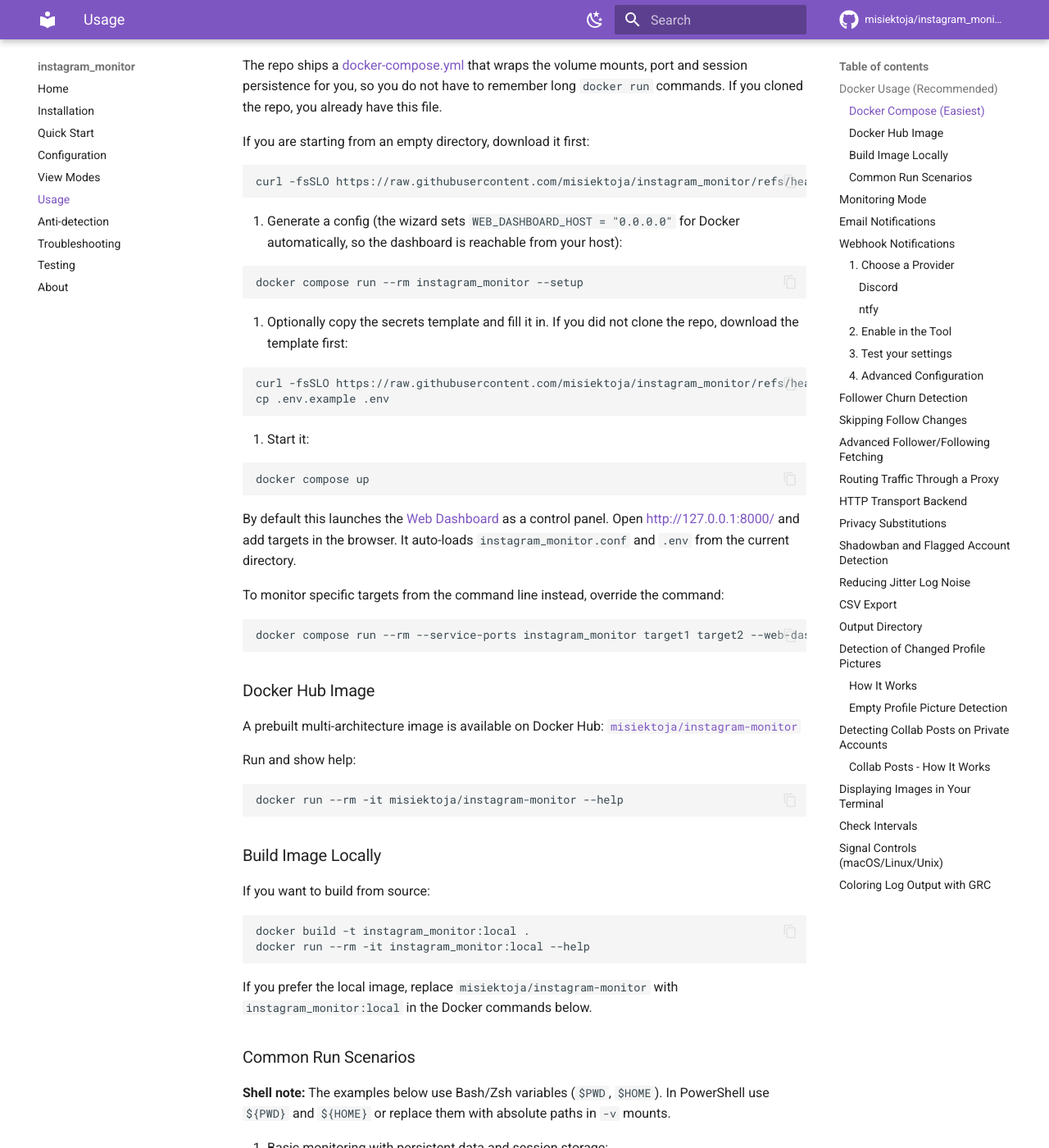
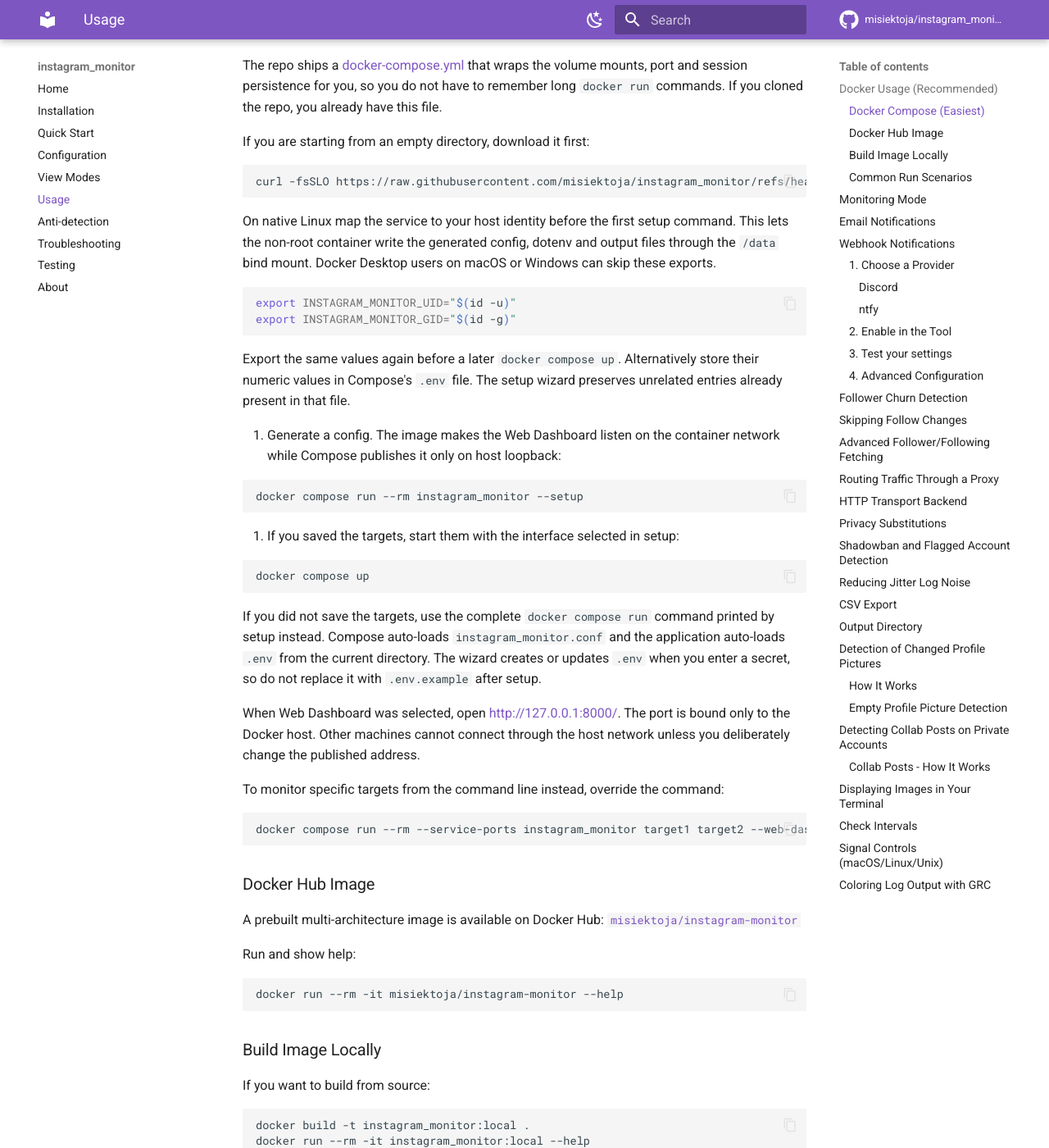
Before and after one commit to misiektoja/instagram_monitor, an MkDocs documentation site: the page built from docs/usage.md, in a window 1280 px wide and 1400 px high, scrolled down 293 px. Shown: the whole window at 82% size. Built offline with MkDocs 1.6.1 and Material for MkDocs 9.7.7, drawn with Linux system fonts in a browser that asks for light colours; comment, search, counter and statistics services are not loaded; some of the changed text lies outside the part shown.

Commit message:
docs(usage): harden Docker workflows

````diff
--- a/docs/usage.md
+++ b/docs/usage.md
@@ -16,26 +16,30 @@
 curl -fsSLO https://raw.githubusercontent.com/misiektoja/instagram_monitor/refs/heads/main/docker-compose.yml
 ```
 
-1. Generate a config (the wizard sets `WEB_DASHBOARD_HOST = "0.0.0.0"` for Docker automatically, so the dashboard is reachable from your host):
+On native Linux map the service to your host identity before the first setup command. This lets the non-root container write the generated config, dotenv and output files through the `/data` bind mount. Docker Desktop users on macOS or Windows can skip these exports.
+
+```sh
+export INSTAGRAM_MONITOR_UID="$(id -u)"
+export INSTAGRAM_MONITOR_GID="$(id -g)"
+```
+
+Export the same values again before a later `docker compose up`. Alternatively store their numeric values in Compose's `.env` file. The setup wizard preserves unrelated entries already present in that file.
+
+1. Generate a config. The image makes the Web Dashboard listen on the container network while Compose publishes it only on host loopback:
 
 ```sh
 docker compose run --rm instagram_monitor --setup
 ```
 
-2. Optionally copy the secrets template and fill it in. If you did not clone the repo, download the template first:
-
-```sh
-curl -fsSLO https://raw.githubusercontent.com/misiektoja/instagram_monitor/refs/heads/main/.env.example
-cp .env.example .env
-```
-
-3. Start it:
+2. If you saved the targets, start them with the interface selected in setup:
 
 ```sh
 docker compose up
 ```
 
-By default this launches the [Web Dashboard](view-modes.md#web-dashboard-mode) as a control panel. Open [http://127.0.0.1:8000/](http://127.0.0.1:8000/) and add targets in the browser. It auto-loads `instagram_monitor.conf` and `.env` from the current directory.
+If you did not save the targets, use the complete `docker compose run` command printed by setup instead. Compose auto-loads `instagram_monitor.conf` and the application auto-loads `.env` from the current directory. The wizard creates or updates `.env` when you enter a secret, so do not replace it with `.env.example` after setup.
+
+When Web Dashboard was selected, open [http://127.0.0.1:8000/](http://127.0.0.1:8000/). The port is bound only to the Docker host. Other machines cannot connect through the host network unless you deliberately change the published address.
 
 To monitor specific targets from the command line instead, override the command:
 
@@ -69,12 +73,12 @@
 <a id="common-run-scenarios"></a>
 ### Common Run Scenarios
 
-**Shell note:** The examples below use Bash/Zsh variables (`$PWD`, `$HOME`). In PowerShell use `${PWD}` and `${HOME}` or replace them with absolute paths in `-v` mounts.
+**Shell note:** The examples below use Bash/Zsh variables (`$PWD`, `$HOME`) and map the container to the current macOS or Linux identity. In PowerShell omit `--user "$(id -u):$(id -g)"`, use `${PWD}` and `${HOME}` and remove the `:z` suffix if your runtime rejects it. The image's default non-root identity is used on Windows.
 
 1. Basic monitoring with persistent data and session storage:
 
 ```sh
-docker run --rm -it --init -v "$PWD:/data" -v instagram_monitor_session:/home/instagram/.config/instaloader misiektoja/instagram-monitor <target_insta_user>
+docker run --rm -it --init --user "$(id -u):$(id -g)" -v "$PWD:/data:z" -v instagram_monitor_session:/home/instagram/.config/instaloader misiektoja/instagram-monitor <target_insta_user>
 ```
 
 This keeps generated files in your current directory and keeps Instaloader sessions in the Docker volume `instagram_monitor_session`.
@@ -82,15 +86,15 @@
 2. Use config file and dotenv from your current directory:
 
 ```sh
-docker run --rm -it --init -v "$PWD:/data" -v instagram_monitor_session:/home/instagram/.config/instaloader misiektoja/instagram-monitor <target_insta_user> --config-file /data/instagram_monitor.conf --env-file /data/.env
+docker run --rm -it --init --user "$(id -u):$(id -g)" -v "$PWD:/data:z" -v instagram_monitor_session:/home/instagram/.config/instaloader misiektoja/instagram-monitor <target_insta_user> --config-file /data/instagram_monitor.conf --env-file /data/.env
 ```
 
 3. Run Web Dashboard and access it from host browser:
 
-Set `WEB_DASHBOARD_HOST = "0.0.0.0"` in `instagram_monitor.conf`, then run:
+The official image automatically makes a loopback-configured dashboard listen on the container network. Publish it only on host loopback:
 
 ```sh
-docker run --rm -it --init -v "$PWD:/data" -v instagram_monitor_session:/home/instagram/.config/instaloader -p 8000:8000 misiektoja/instagram-monitor <target_insta_user> --web-dashboard
+docker run --rm -it --init --user "$(id -u):$(id -g)" -v "$PWD:/data:z" -v instagram_monitor_session:/home/instagram/.config/instaloader -p 127.0.0.1:8000:8000 misiektoja/instagram-monitor <target_insta_user> --web-dashboard
 ```
 
 Open [http://127.0.0.1:8000/](http://127.0.0.1:8000/) on your host.
@@ -98,16 +102,30 @@
 4. Import Firefox session cookies on Linux host:
 
 ```sh
-docker run --rm -it --init -v "$PWD:/data" -v instagram_monitor_session:/home/instagram/.config/instaloader -v "$HOME/.mozilla/firefox:/home/instagram/.mozilla/firefox:ro" misiektoja/instagram-monitor --import-browser-session --browser firefox
+docker run --rm -it --init --user "$(id -u):$(id -g)" -v "$PWD:/data:z" -v instagram_monitor_session:/home/instagram/.config/instaloader -v "$HOME/.mozilla/firefox:/home/instagram/.mozilla/firefox:ro" misiektoja/instagram-monitor --import-browser-session --browser firefox
 ```
 
 5. Import Firefox session cookies on macOS host from explicit cookie file:
 
 ```sh
-docker run --rm -it --init -v "$PWD:/data" -v instagram_monitor_session:/home/instagram/.config/instaloader -v "$HOME/Library/Application Support/Firefox/Profiles/<profile>/cookies.sqlite:/cookies/cookies.sqlite:ro" misiektoja/instagram-monitor --import-browser-session --browser firefox --cookie-file /cookies/cookies.sqlite
+docker run --rm -it --init --user "$(id -u):$(id -g)" -v "$PWD:/data:z" -v instagram_monitor_session:/home/instagram/.config/instaloader -v "$HOME/Library/Application Support/Firefox/Profiles/<profile>/cookies.sqlite:/cookies/cookies.sqlite:ro" misiektoja/instagram-monitor --import-browser-session --browser firefox --cookie-file /cookies/cookies.sqlite
 ```
 
 Firefox is the practical choice inside Docker because its cookies are plain files that can be mounted read-only. Importing from Chrome, Brave or Chromium (`--browser chrome|brave|chromium`) relies on the host's keyring for decryption, which is not available in the container, so run those imports directly on the host instead.
+
+The `/data:z` suffix supplies a shared SELinux label on enforcing Linux hosts and is ignored elsewhere. Do not add `z` or `Z` to an entire Firefox profile without understanding the host relabeling effect. If SELinux blocks that read-only profile mount, close Firefox and copy the needed cookie database to a dedicated directory before mounting it.
+
+Images built with this version initialize new Instaloader session volumes with permissions that support a mapped non-root UID. If an older Compose session volume reports `Permission denied` after upgrading, repair its root mode once before using the mapped identity:
+
+```sh
+docker compose run --rm --user 10001:10001 --entrypoint chmod instagram_monitor 1777 /home/instagram/.config/instaloader
+```
+
+For the direct Docker volume named `instagram_monitor_session`, use:
+
+```sh
+docker run --rm --user 10001:10001 --entrypoint chmod -v instagram_monitor_session:/home/instagram/.config/instaloader misiektoja/instagram-monitor 1777 /home/instagram/.config/instaloader
+```
 
 Once imported, run with `-u <your_insta_user>` as usual and the session file from the persistent volume will be reused.
 
````
